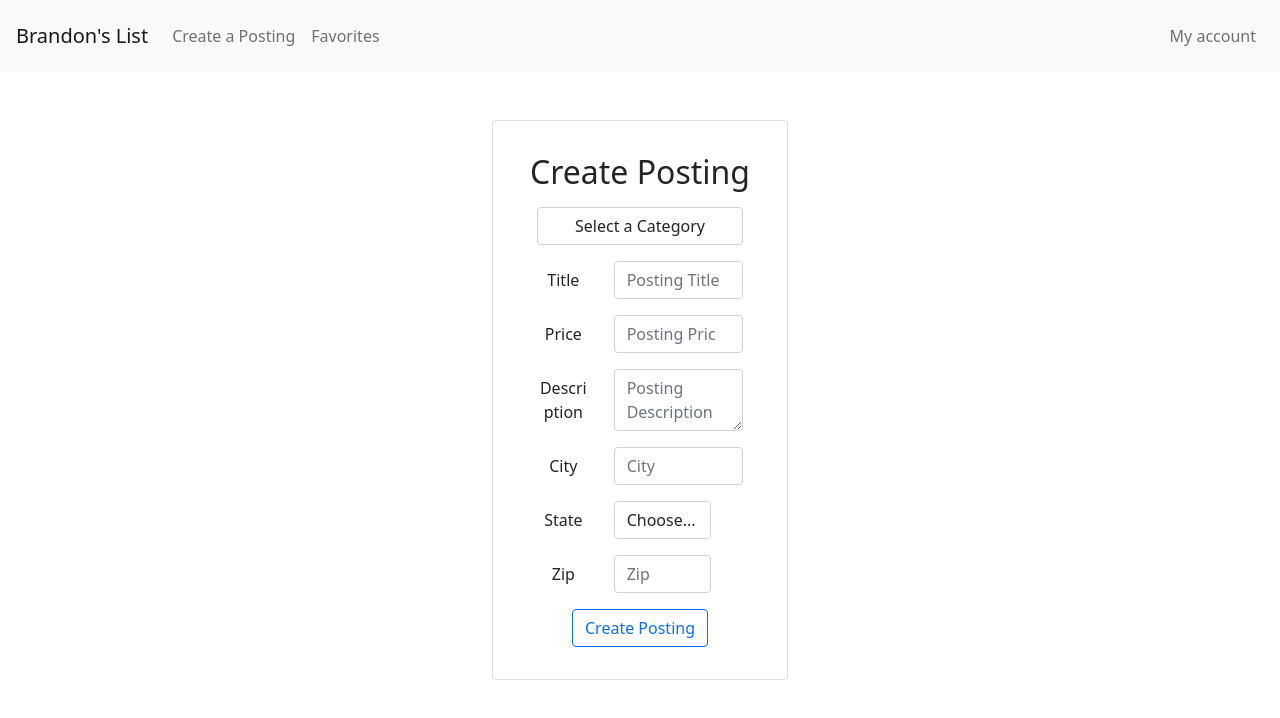
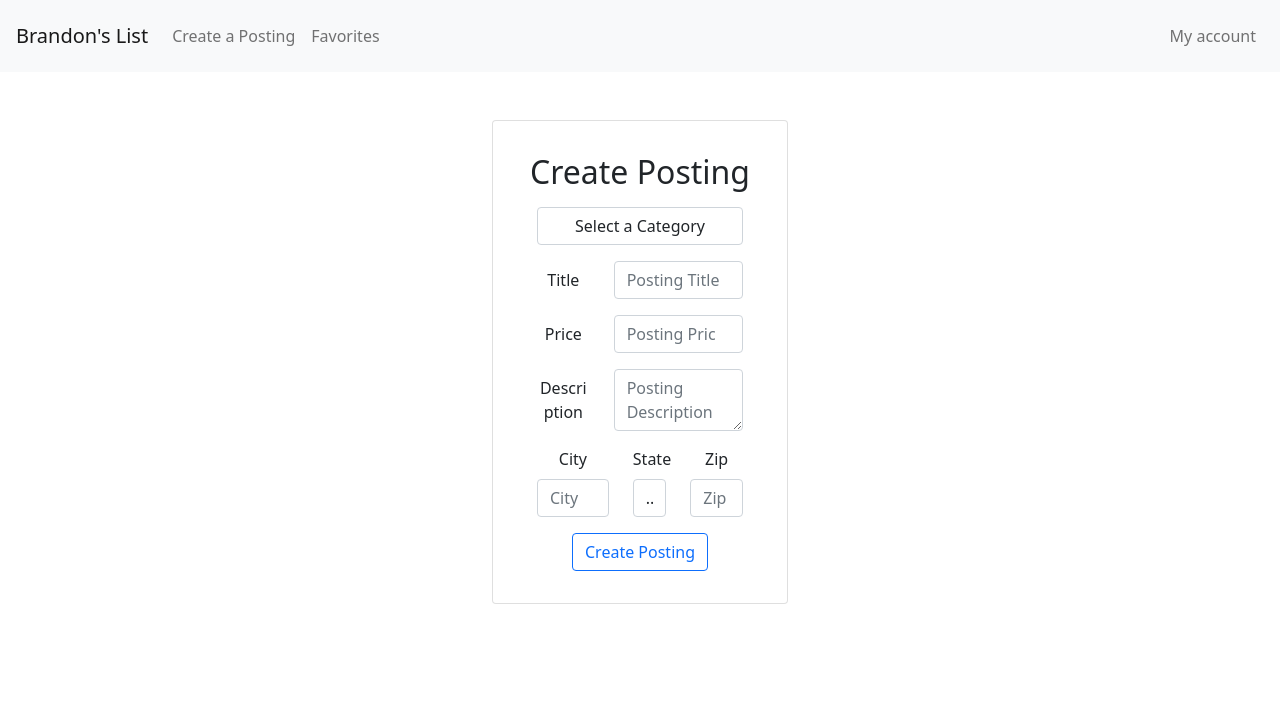
Before and after one commit to brandon121j/brandonslist-project-frontend, a React (Create React App) app: page /create-posting in a window 1280 px wide. Shown: the top 718 px of the page. Built offline with nearby package versions, Linux system fonts and the light colour scheme; sample sign-in values are in the browser's storage.

Commit message:
Create a Posting CSS portion complete

```diff
--- a/src/components/createPosting/CreatePosting.js
+++ b/src/components/createPosting/CreatePosting.js
@@ -47,39 +47,39 @@ const CreatePosting = () => {
 						<div class="col-sm-8">
 							<textarea
 								type="text"
-								class="form-control"
+								className="form-control"
 								placeholder="Posting Description"
 								required
 							/>
 						</div>
 					</div>
-                    <div class="form-row">
-					<div className="form-group row justify-content-center m-3">
-						<label className="col-sm-4 col-form-label">City</label>
-						<div class="col-sm-8">
+                    <div class="row m-3">
+					<div className="form-group col-md-5 ">
+						<label className="mb-2">City</label>
+						<div class="">
 							<input
 								type="text"
-								class="form-control"
+								className="form-control"
 								placeholder="City"
 								required
 							/>
 						</div>
 					</div>
-					<div className="form-group row justify-content-center m-3">
-						<label className="col-sm-4 col-form-label">State</label>
-						<div class="col-sm-8">
-							<select id="inputState" className="form-control w-75">
-								<option selected>Choose...</option>
+					<div className="form-group col-md-3">
+						<label className="mb-2">State</label>
+						<div class="">
+							<select id="inputState" className="form-control ">
+								<option selected>...</option>
 								<option>...</option>
 							</select>
 						</div>
 					</div>
-					<div className="form-group row justify-content-center m-3">
-						<label className="col-sm-4 ml-3 col-form-label">Zip</label>
-						<div class="col-sm-8">
+					<div className="form-group col-md-4">
+						<label className="mb-2">Zip</label>
+						<div class="">
 							<input
 								type="text"
-								className="form-control w-75"
+								className="form-control "
 								placeholder="Zip"
 
 								required
```
